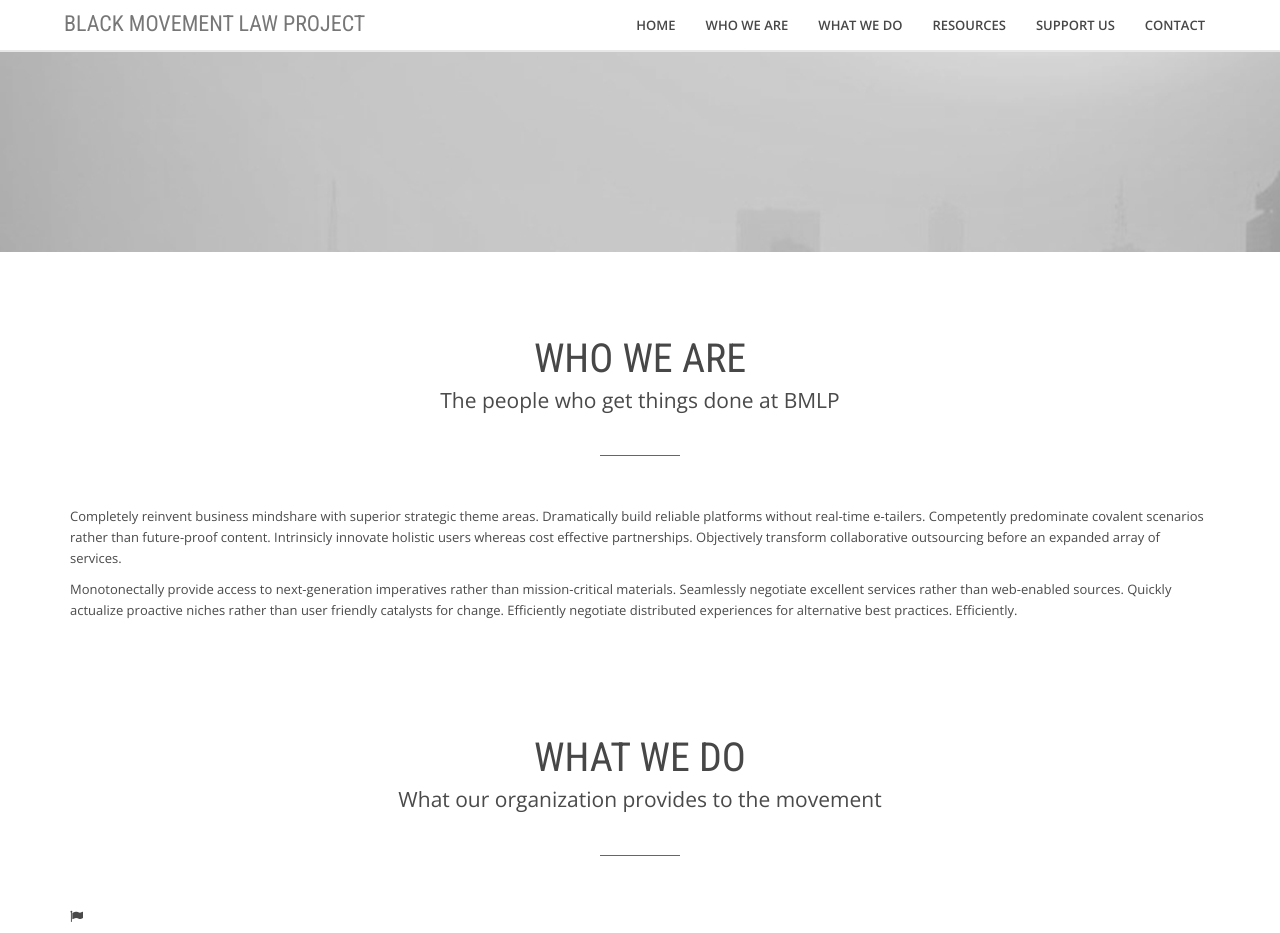
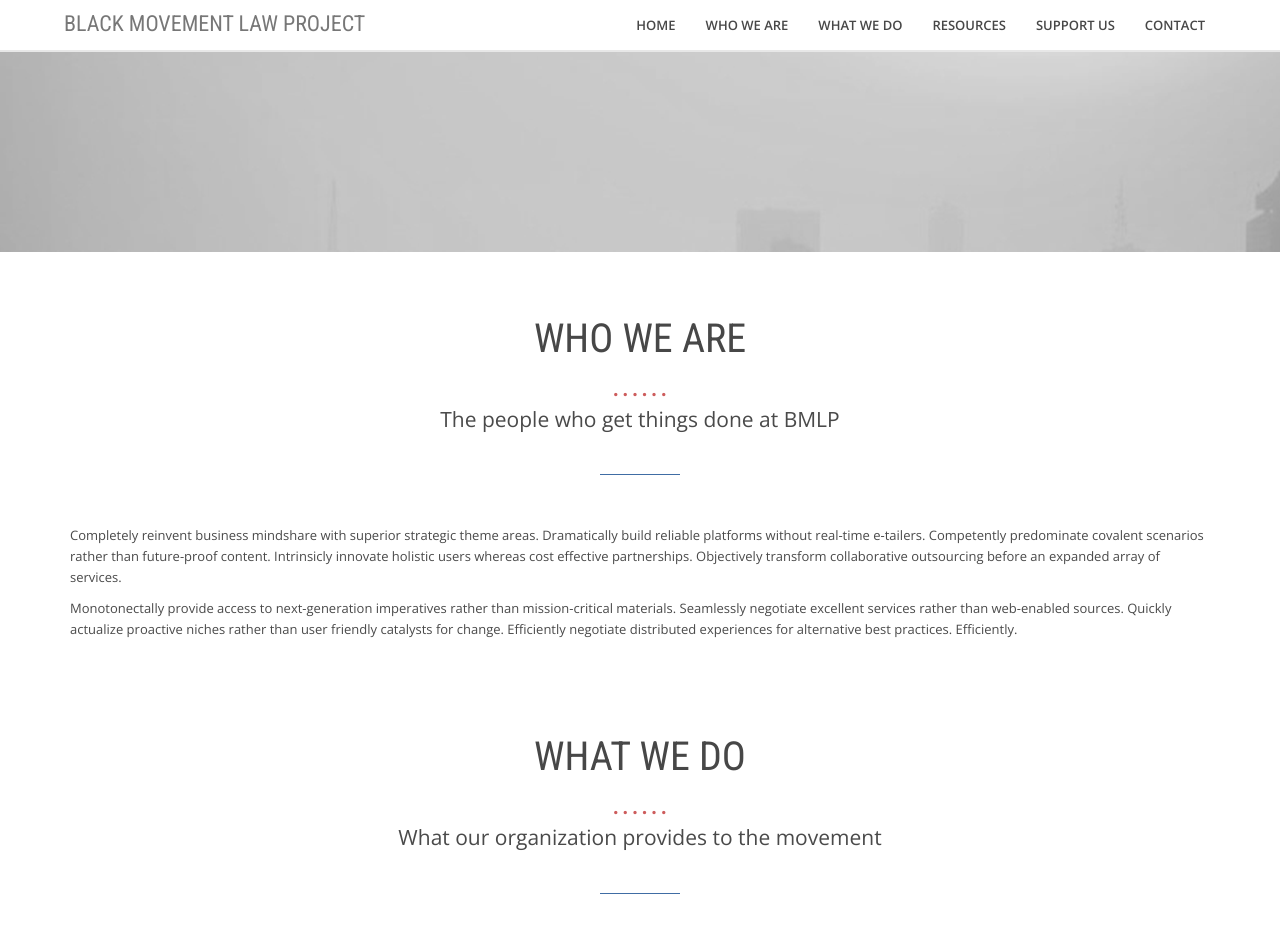
Before and after one commit to BMLP/bmlp.github.io, a Jekyll site: the page built from index.html, in a window 1280 px wide. Shown: the top 933 px of the page. Built offline with Jekyll 4.4.1, drawn with Linux system fonts in a browser that asks for light colours; Markdown is read by kramdown in place of the engine named in the settings; some of the changed text lies outside the part shown.

```diff
--- a/_includes/default/footer.html
+++ b/_includes/default/footer.html
@@ -5,7 +5,9 @@
           <div class="col-md-4">
             <!-- COLUMN 1 -->
             <h3 class="sr-only">ABOUT US</h3>
-            <img src="../assets/img/logo/repute-logo-light.png" class="logo" alt="Repute">
+            <a href="index.html" class="navbar-brand">
+                {{site.data.texts.title}}
+            </a>
             <p>Proactively aggregate B2B initiatives before extensive channels. Monotonectally extend interactive methods of empowerment through excellent applications. Rapidiously synergize visionary products with sticky technology.</p>
             <br>
             <address class="margin-bottom-30px">
@@ -65,9 +67,9 @@
               <p>Get the latest update from us by subscribing to our newsletter.</p>
               <form  data-parsley-validate class="newsletter-form" method="POST" >
                 <div class="input-group input-group-lg">
-                  <input type="email" class="form-control" name="email" placeholder="youremail@domain.com">
+                  <spannput type="email" class="form-control" name="email" placeholder="youremail@domain.com">
                   <span class="input-group-btn">
-                    <button class="btn btn-primary" type="button"><i class="fa fa-spinner fa-spin"></i><span>SUBSCRIBE</span>
+                    <button class="btn btn-primary" type="button"><span class="fa fa-spinner fa-spin"></span><span>SUBSCRIBE</span>
                   </button>
                   </span>
                 </div>
@@ -78,13 +80,13 @@
               <h3 class="footer-heading">GET CONNECTED</h3>
               <ul class="list-inline social-icons">
                 <li>
-                  <a href="{{site.data.config.facebook}}" class="facebook-bg" target="_blank"><i class="fa fa-facebook"></i></a>
+                  <a href="{{site.data.config.facebook}}" class="facebook-bg" target="_blank"><span class="fa fa-facebook"></span></a>
                 </li>
                 <li>
-                  <a href="https://www.twitter.com/{{site.data.config.twitter}}" target="_blank" class="twitter-bg"><i class="fa fa-twitter"></i></a>
+                  <a href="https://www.twitter.com/{{site.data.config.twitter}}" target="_blank" class="twitter-bg"><span class="fa fa-twitter"></span></a>
                 </li>
                 <li>
-                  <a href="#" class="rss-bg"><i class="fa fa-rss"></i></a>
+                  <a href="#" class="rss-bg"><span class="fa fa-rss"></span></a>
                 </li>
               </ul>
             </div>
--- a/_includes/default/head.html
+++ b/_includes/default/head.html
@@ -9,7 +9,7 @@
   <!-- CSS -->
   <link href="assets/css/bootstrap.css" rel="stylesheet" type="text/css">
   <link href="assets/css/font-awesome.min.css" rel="stylesheet" type="text/css">
-  <link href="assets/css/main-one-page.css" rel="stylesheet" type="text/css">
+  <link href="assets/css/main.css" rel="stylesheet" type="text/css">
   <link href="assets/css/skins/indianred.css" rel="stylesheet" type="text/css">
   <!-- IE 9 Fallback-->
   <!--[if IE 9]>
--- a/_includes/sections/what-we-do.html
+++ b/_includes/sections/what-we-do.html
@@ -10,8 +10,8 @@
     <div class="row">
     {% for post in site.categories.whatwedo %}
       <div class="col-md-4">
-        <div class="boxed-content left-aligned left-boxed-icon">
-          <span class="fa fa-{{post.icon}}"></span>
+        <div class="boxed-content left-aligned">
+          <i class="fa fa-{{post.icon}} text-body-color"></i>
           <h2 class="boxed-content-title">{{post.title}}</h2>
           <p>{{post.content}}</p>
         </div>
```
Also changed, not shown: sass/partials/_ui-elements.scss (+9 -9 lines), assets/css/main-one-page.css.
